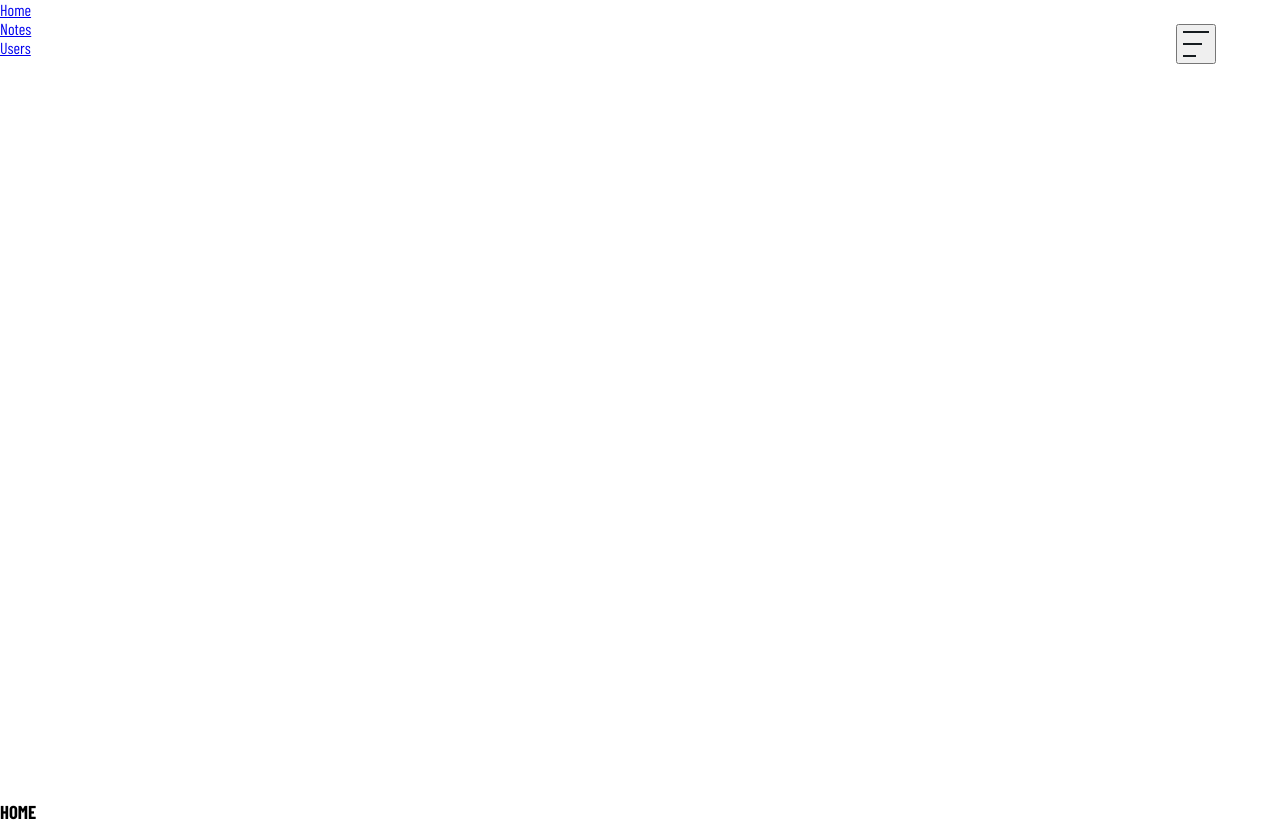
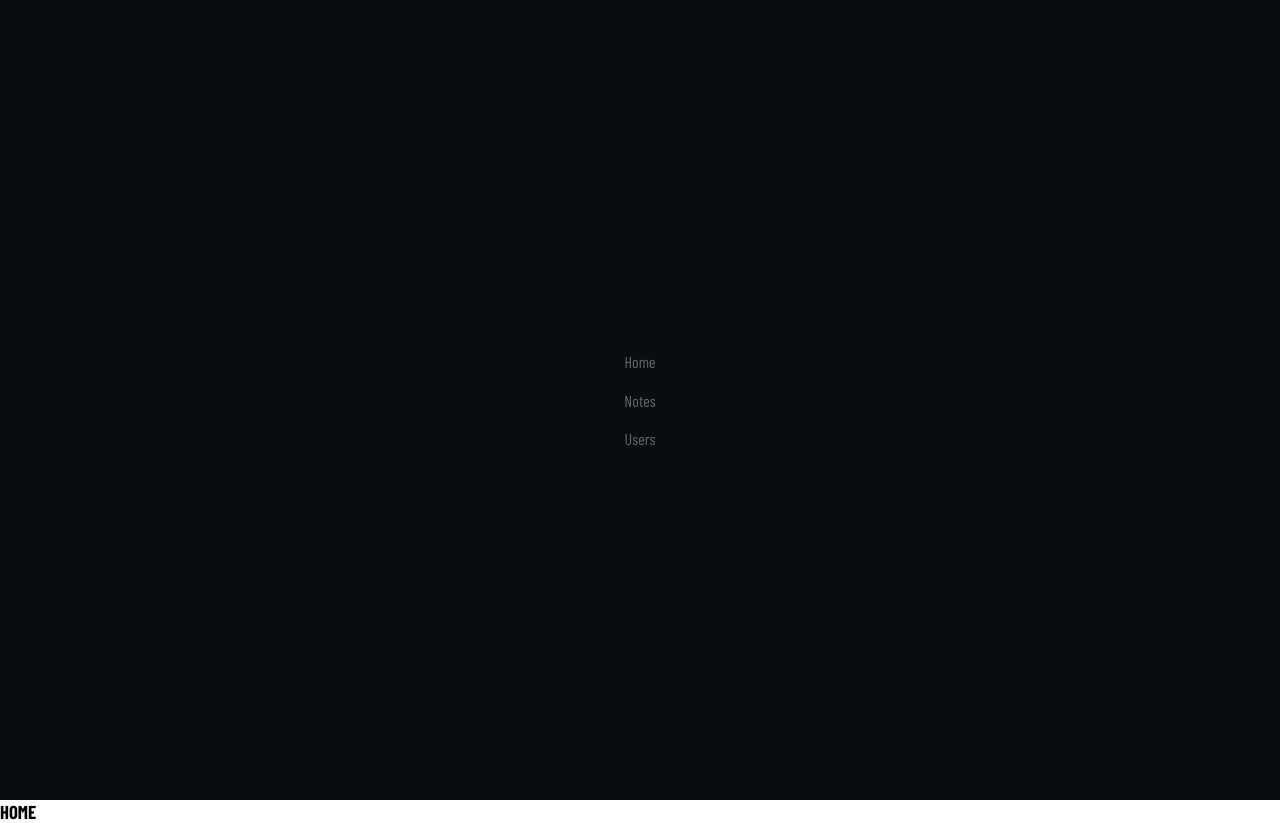
Before and after one commit to Scorpion19702022/SIMPLE_PROJECT_REACT_REDUX, a React (Vite) app: page / in a window 1280 px wide. Built offline with nearby package versions, Linux system fonts and the light colour scheme; a web font is replaced by a local one.

Commit message:
added style

```diff
--- a/src/Components/NavBar/NavBar.module.css
+++ b/src/Components/NavBar/NavBar.module.css
@@ -27,7 +27,7 @@
 .nav_container {
 	position: relative;
 	width: 100%;
-	min-height: 100vh;
+	height: 100vh;
 }
 
 .btn {
@@ -68,3 +68,38 @@
 .btn:hover .line {
 	width: 100%;
 }
+
+.nav {
+	width: 100%;
+	height: 100vh;
+	position: fixed;
+	display: flex;
+	flex-direction: column;
+	justify-content: center;
+	align-items: center;
+	top: 0;
+	background-color: var(--color-dark10);
+	transform: translateX(0%);
+}
+
+.nav_links {
+	width: 100%;
+	height: 100vh;
+	display: flex;
+	flex-direction: column;
+	align-items: center;
+	justify-content: center;
+	list-style-type: none;
+}
+
+a {
+	text-decoration: none;
+	color: var(--color-dark05);
+	padding: 0.6em 0em;
+}
+
+@media (min-width: 1200px) {
+	.btn {
+		opacity: 0;
+	}
+}
```
